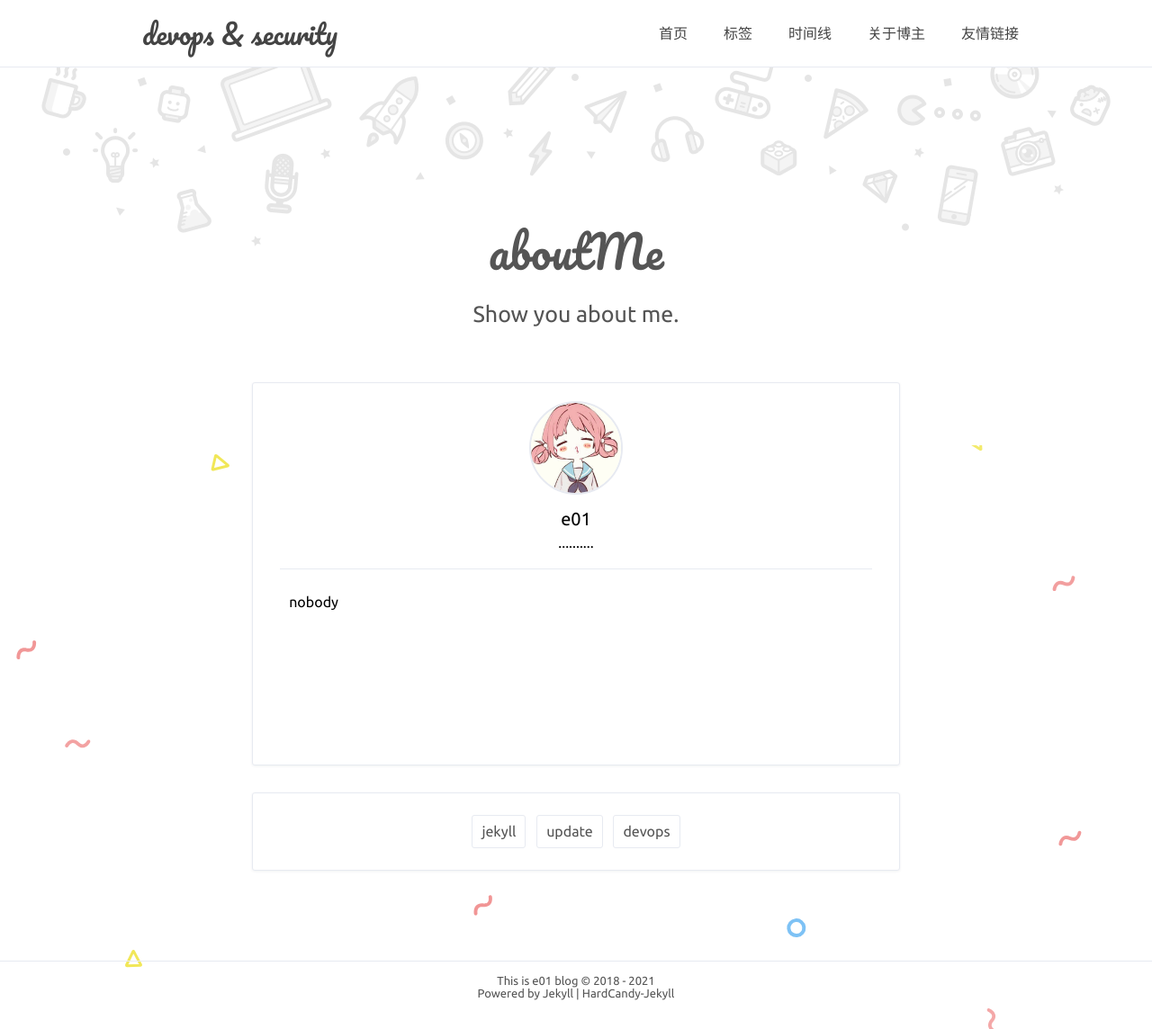
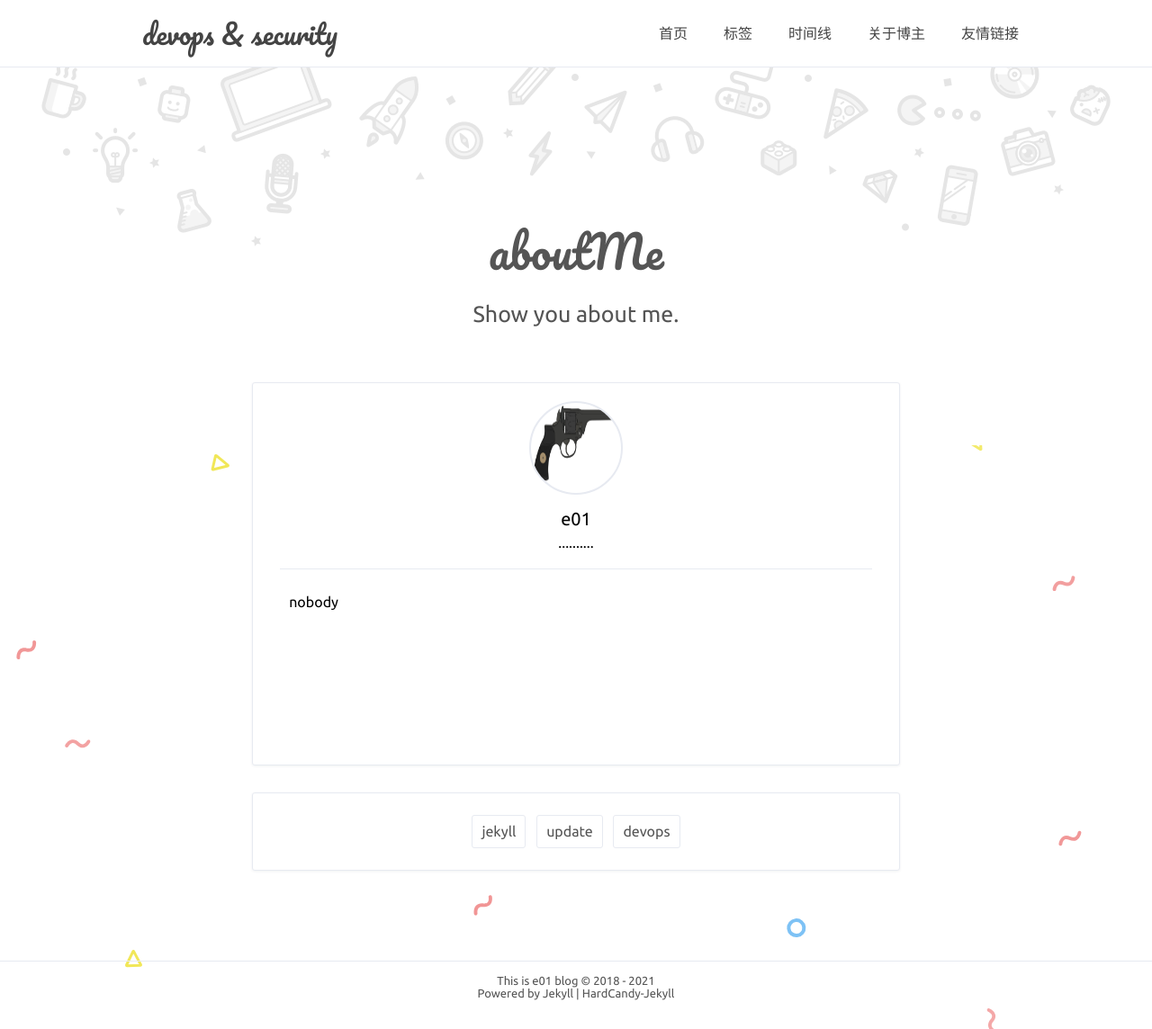
Before and after one commit to e01-cry/e01-cry.github.io, a Jekyll site: the page built from about.html, in a window 1280 px wide. Shown: the whole page at 90% size. Built offline with Jekyll 4.4.1, drawn with Linux system fonts in a browser that asks for light colours; comment, search, counter and statistics services are not loaded.

Commit message:
update blog

```diff
--- a/_config.yml
+++ b/_config.yml
@@ -20,7 +20,7 @@
 bio: '..........'
 about: true
 aboutyou: 'nobody'
-portraits: '/assets/profile.jpeg' # your portraits image file path
+portraits: '/assets/profile.png' # your portraits image file path
 
 # SNS
 SNS: true
```
Also changed, not shown: assets/profile.jpeg (deleted), assets/profile.png (added).
